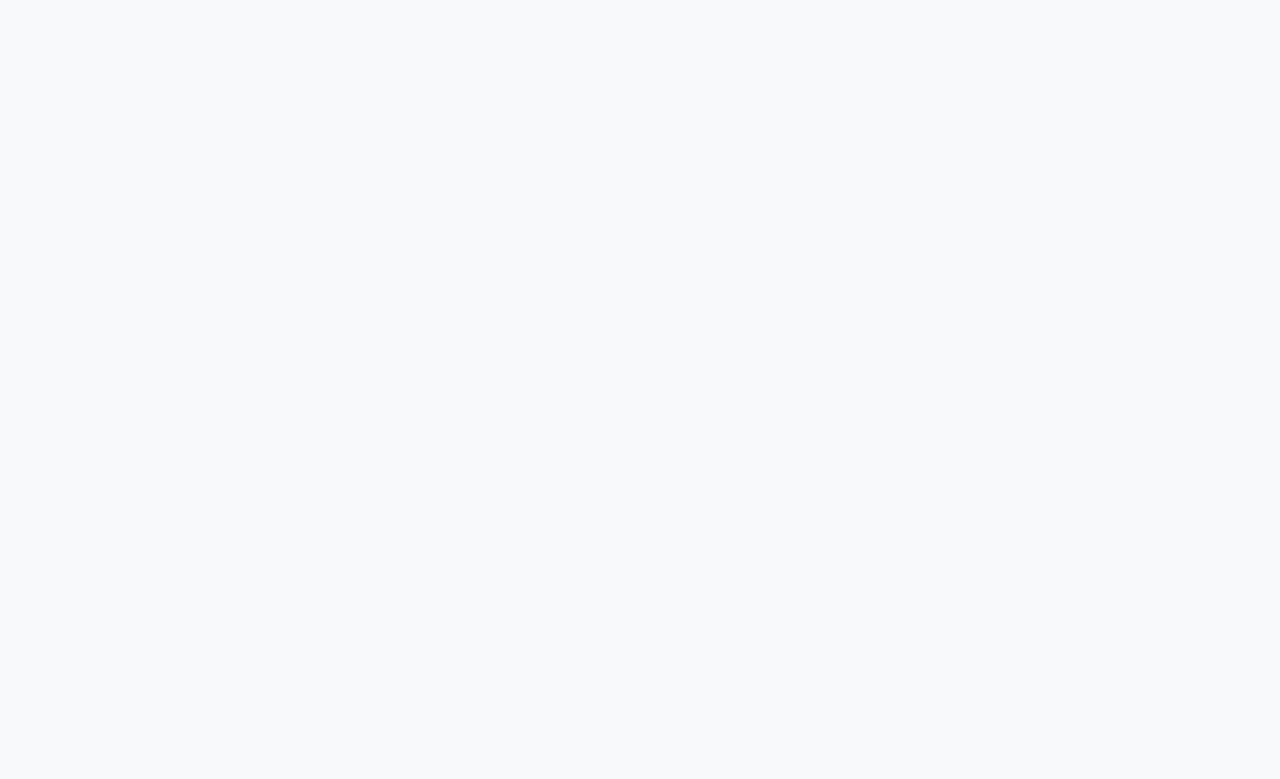
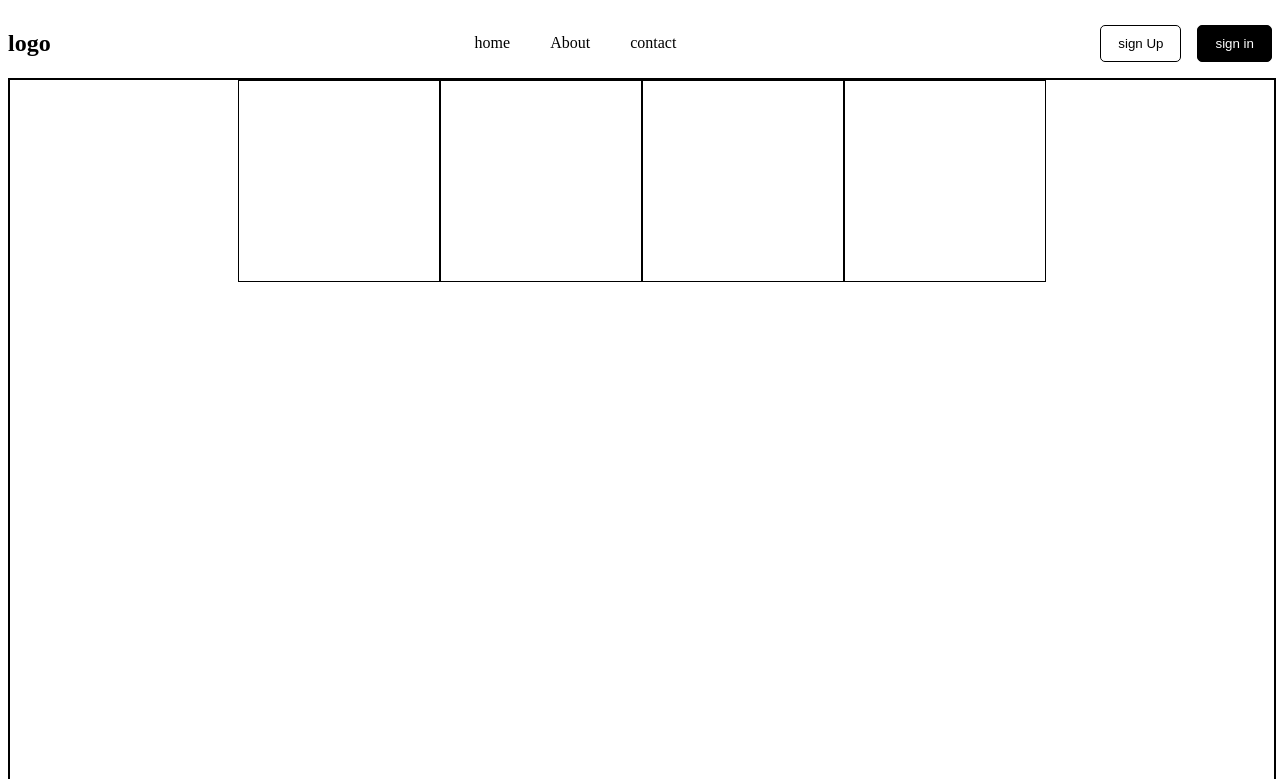
Before and after one commit to wizzyonu/git-port, a plain HTML site: page web-dev/index.html in a window 1280 px wide. Shown: the top 779 px of the page. Drawn offline with Linux system fonts and the light colour scheme; files that its build step writes are made by us from their sources.

Commit message:
commited all

```diff
--- a/web-dev/index.html
+++ b/web-dev/index.html
@@ -4,16 +4,36 @@
     <meta charset="UTF-8">
     <meta name="viewport" content="width=device-width, initial-scale=1.0">
     <title>Document</title>
-    <link rel="stylesheet" href="styles.css"/>
+    <link rel="stylesheet" href="style.css"/>
 </head>
 <body>
-   <main>
+    <header class="header">
+        <h2 class="logo">logo</h2>
+        <nav class="nav">
+            <p class="navlink">home</p>
+            <p class="navlink">About</p>
+            <p class="navlink">contact</p>
+        </nav>
+        <div class="btn-cont">
+            <button class="btn">sign Up</button>
+            <button class="btn">sign in</button>
+       </div>
+    </header>
+   <main class="box-container">
     <section class="container">
         <div class="box"></div>
         <div class="box"></div>
         <div class="box"></div>
         <div class="box"></div>
     </section>
+    <section class="container2">
+        <div class="box"></div>
+        <div class="box"></div>
+        <div class="box"></div>
+        <div class="box"></div>
+
+
+    </section>
    </main>
 </body>
 </html>
--- a/web-dev/style.css
+++ b/web-dev/style.css
@@ -0,0 +1,60 @@
+.box{
+    border: 1px solid black;
+    height: 200px;
+    width: 200px;
+}
+
+.container {
+    width: 100%;
+    height: 700px;
+    border: 2px solid black;
+
+    /*using flex in css*/
+    display: flex;
+
+    flex-direction: row;/*column | row | row-reverse | column-reverse */
+
+    /* moving and spacing along the main axis */
+    justify-content: center;
+
+}
+
+container2{
+    width: 100%;
+    height: 700px;
+    border: 2px solid rgb(0, 0, 0);
+    display: flex;
+    flex-direction: column;
+    align-items: center;
+
+}
+.header,
+.nav,
+.btn-cont{
+    display: flex;
+    align-items: center;
+}
+.header{
+    justify-content: space-between;
+}
+.nav, .btn-cont{
+    gap: 16px
+}
+.navlink{
+    padding: 10px 12px;
+}
+.navlink:hover{
+    background-color: black;
+    color: white;
+    cursor: pointer;
+}
+.btn{
+    padding: 10px 17px;
+    border: 1px solid black;
+    border-radius: 5px;
+    background-color: unset;
+}
+.btn:last-child{
+    background-color: black;
+    color: white;
+}
```
